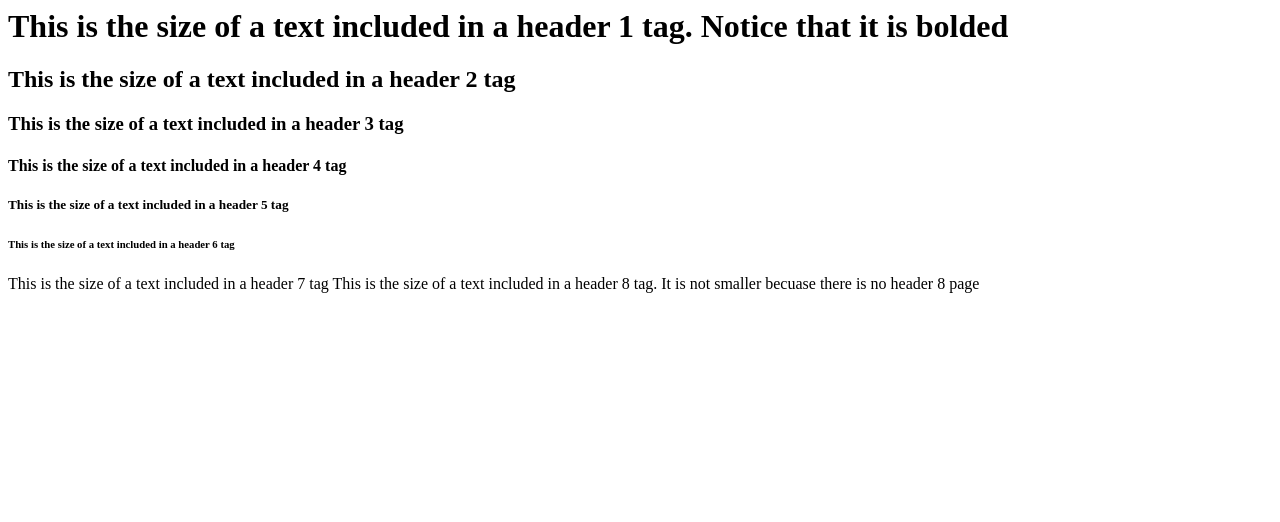
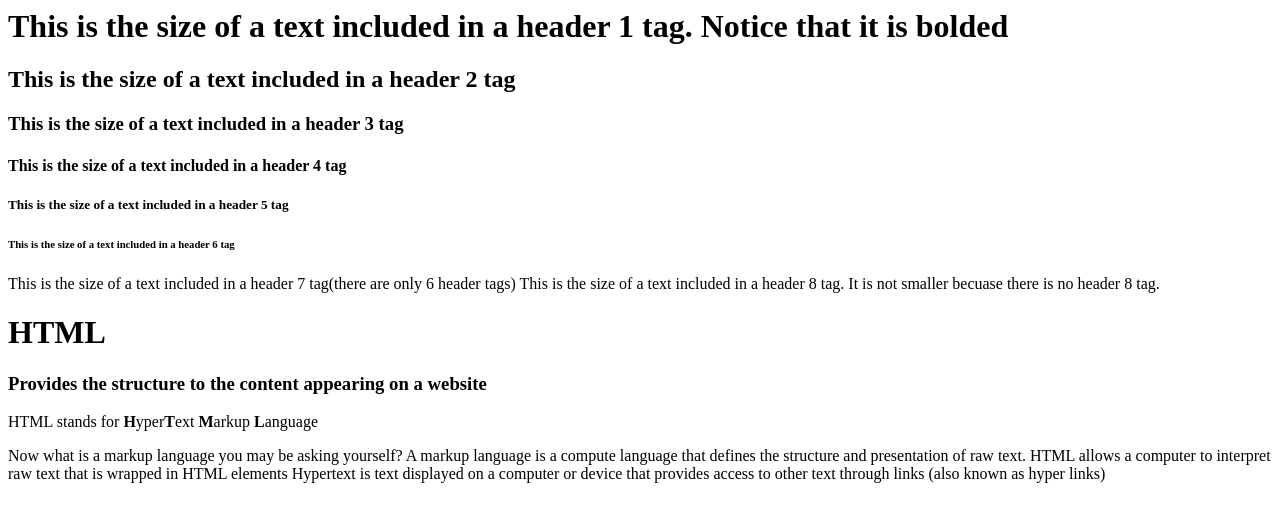
Before and after one commit to rebeccapatek/htmlreviewwebsite, a plain HTML site: page index.html in a window 1280 px wide. Drawn offline with Linux system fonts and the light colour scheme.

Commit message:
finished intro to HTML

```diff
--- a/index.html
+++ b/index.html
@@ -4,5 +4,14 @@
 <h4>This is the size of a text included in a header 4 tag</h4>
 <h5>This is the size of a text included in a header 5 tag</h5>
 <h6>This is the size of a text included in a header 6 tag</h6>
-<h7>This is the size of a text included in a header 7 tag</h7>
-<h8>This is the size of a text included in a header 8 tag.  It is not smaller becuase there is no header 8 page</h8>
+<h7>This is the size of a text included in a header 7 tag(there are only 6 header tags)</h7>
+<h8>This is the size of a text included in a header 8 tag.  It is not smaller becuase there is no header 8 tag.</h
+<body>
+    <h1>HTML</h1>
+    <h3>Provides the structure to the content appearing on a website</h3>
+    <div>HTML stands for <strong>H</strong>yper<strong>T</strong>ext <strong>M</strong>arkup <strong>L</strong>anguage
+    </div>
+    <p>Now what is a markup language you may be asking yourself? A markup language is a compute language that defines the structure and presentation of raw text. HTML allows a computer to interpret raw text that is wrapped in HTML elements
+
+        Hypertext is text displayed on a computer or device that provides access to other text through links (also known as hyper links)</p>
+</body>
```
